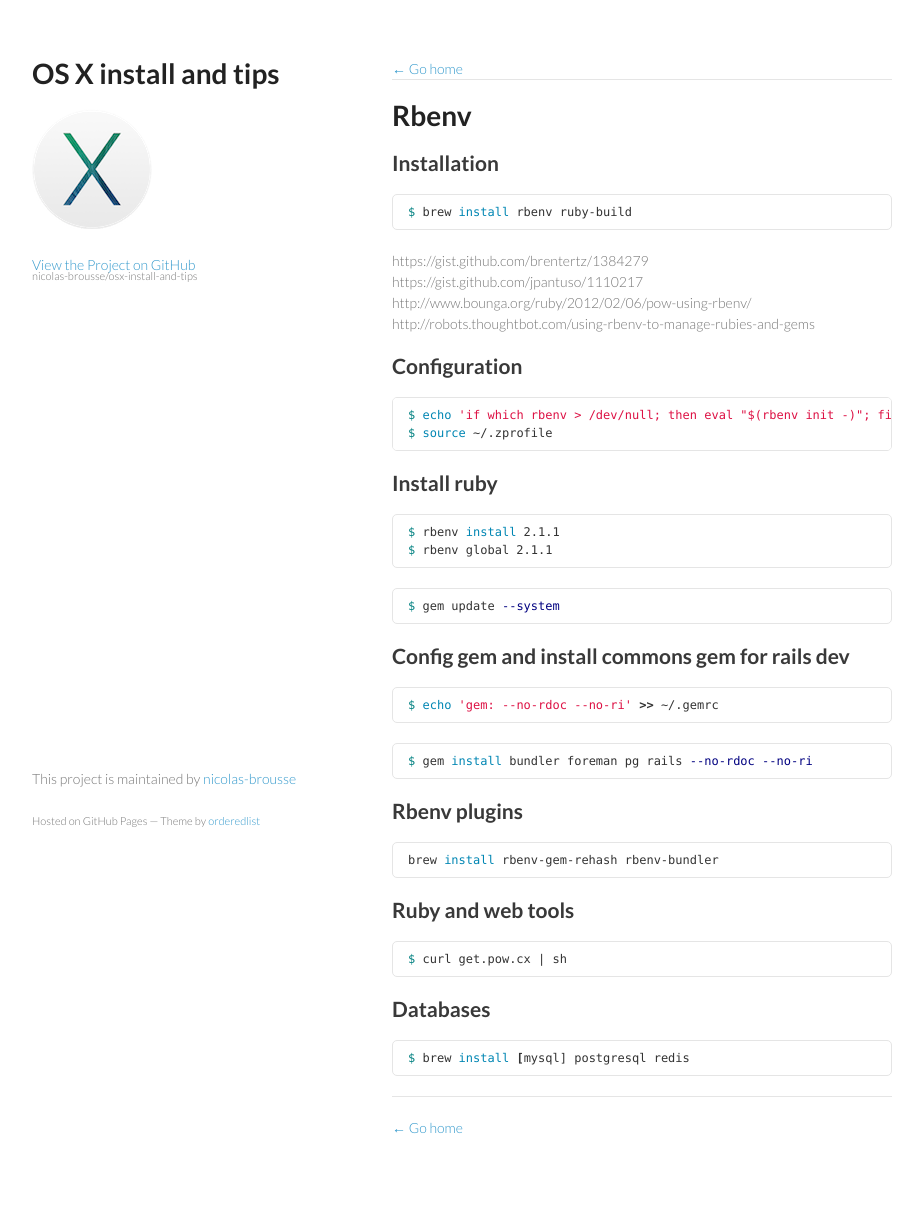
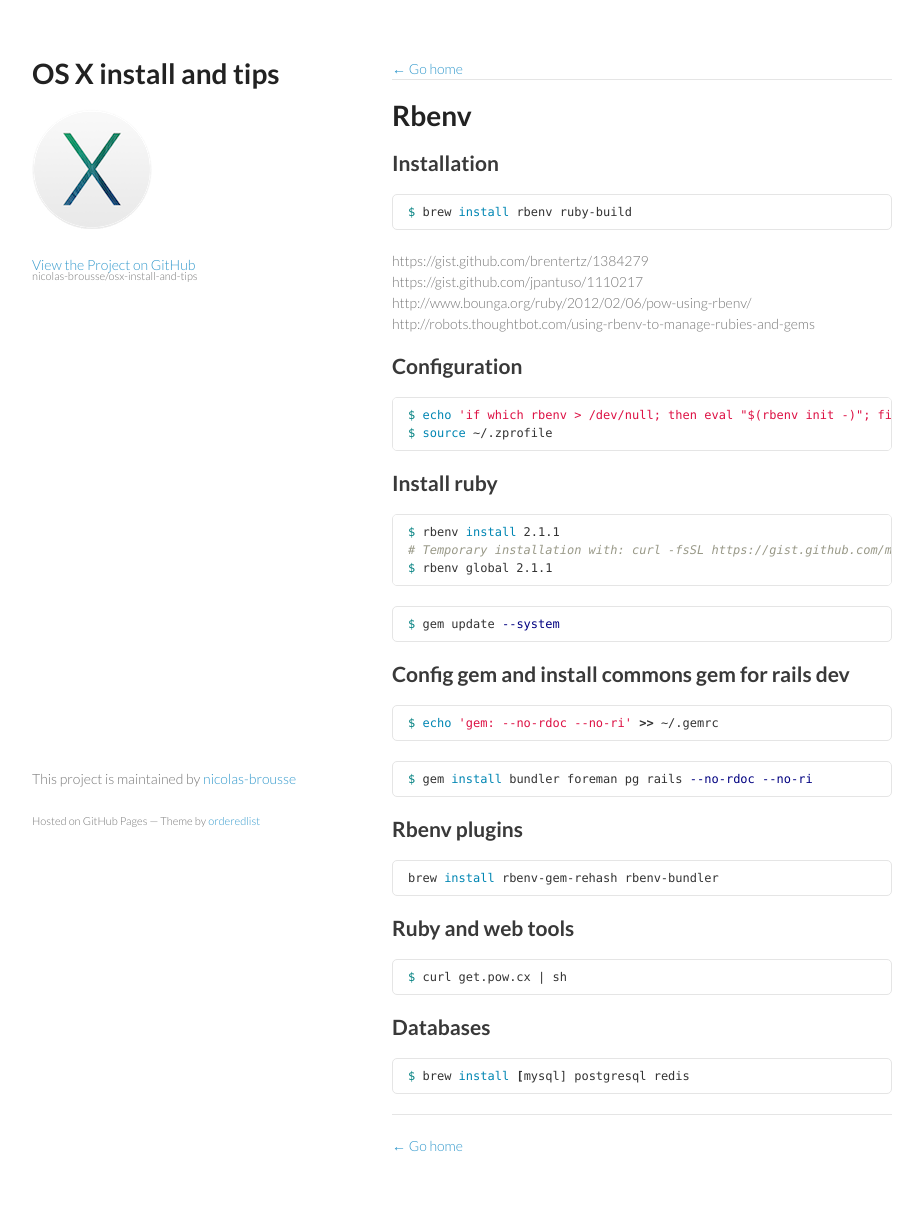
Before and after one commit to nicolas-brousse/osx-install-and-tips, a Jekyll site: the page built from pages/installation/rbenv.md, in a window 1280 px wide. Shown: the whole page, without its empty margins (178-1101 px from the left). Built offline with Jekyll 4.4.1, drawn with Linux system fonts in a browser that asks for light colours; Markdown is read by kramdown in place of the engine named in the settings.

Commit message:
Update rbenv.md

````diff
--- a/pages/installation/rbenv.md
+++ b/pages/installation/rbenv.md
@@ -27,6 +27,7 @@
 
 ```bash
 $ rbenv install 2.1.1
+# Temporary installation with: curl -fsSL https://gist.github.com/mislav/a18b9d7f0dc5b9efc162.txt | rbenv install --patch 2.1.1
 $ rbenv global 2.1.1
 ```
 
````
